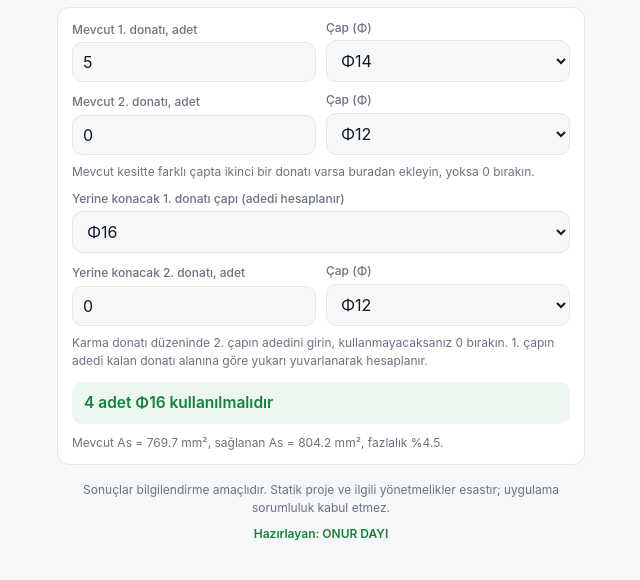
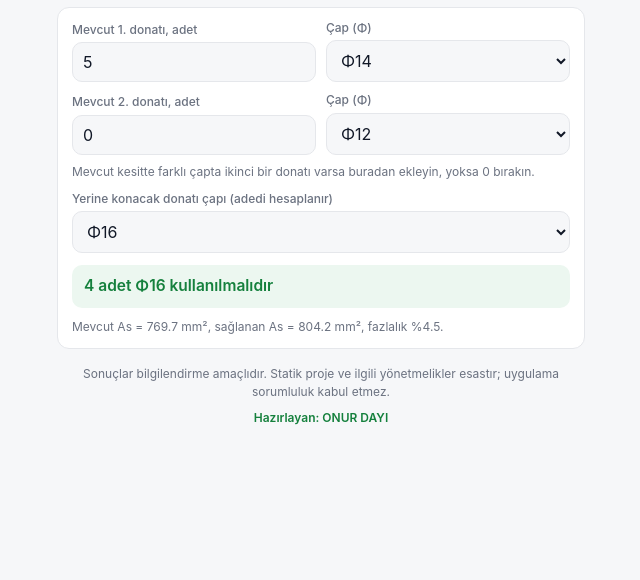
Before and after one commit to onurd55/depom, a plain HTML site: page index.html in a window 1280 px wide. Shown: the part 102-682 px from the top of the page, without its empty margins (319-959 px from the left). Drawn offline with Linux system fonts and the light colour scheme.

Commit message:
Add files via upload

```diff
--- a/index.html
+++ b/index.html
@@ -66,10 +66,7 @@ tr:last-child td{border-bottom:0}
 <div class="row"><div><label>Mevcut 2. donatı, adet</label><input id="n1b" type="number" inputmode="numeric" value="0"></div>
 <div><label>Çap (Φ)</label><select id="d1b" class="dia"></select></div></div>
 <div class="sm">Mevcut kesitte farklı çapta ikinci bir donatı varsa buradan ekleyin, yoksa 0 bırakın.</div>
-<label>Yerine konacak 1. donatı çapı (adedi hesaplanır)</label><select id="d2" class="dia"></select>
-<div class="row"><div><label>Yerine konacak 2. donatı, adet</label><input id="n2b" type="number" inputmode="numeric" value="0"></div>
-<div><label>Çap (Φ)</label><select id="d2b" class="dia"></select></div></div>
-<div class="sm">Karma donatı düzeninde 2. çapın adedini girin, kullanmayacaksanız 0 bırakın. 1. çapın adedi kalan donatı alanına göre yukarı yuvarlanarak hesaplanır.</div>
+<label>Yerine konacak donatı çapı (adedi hesaplanır)</label><select id="d2" class="dia"></select>
 <div class="res" id="r1"></div><div class="sm" id="s1"></div>
 </div>
 </div>
@@ -117,7 +114,7 @@ var A=function(d){return Math.PI*d*d/4};
 var $=function(i){return document.getElementById(i)};
 var up=function(x){return Math.ceil(x-1e-9)};
 document.querySelectorAll('.dia').forEach(function(s){D.forEach(function(d){var o=document.createElement('option');o.value=d;o.textContent='Φ'+d;s.appendChild(o)})});
-$('d1').value=14;$('d2').value=16;$('et').value=8;$('wd').value=12;$('ld').value=12;$('d1b').value=12;$('d2b').value=12;
+$('d1').value=14;$('d2').value=16;$('et').value=8;$('wd').value=12;$('ld').value=12;$('d1b').value=12;
 var G=document.createElement('div');var gh='';
 var dv=[12,12,12];var cn=[1,0,0];var rw=[1,1,1];
 for(var i=0;i<3;i++){gh+='<div class="row"><div><label>'+(i+1)+'. grup adet</label><input id="a'+i+'" type="number" inputmode="numeric" value="'+cn[i]+'"></div><div><label>Çap</label><select id="b'+i+'" class="dia"></select></div><div><label>Sıra</label><select id="q'+i+'"><option value="1">1</option><option value="2">2</option></select></div></div>'}
@@ -129,15 +126,12 @@ Object.keys(CS).forEach(function(k){var o=document.createElement('option');o.val
 [1,1.2,1.4,1.6,1.8,2].forEach(function(a){var o=document.createElement('option');o.value=a;o.textContent=a.toString().replace('.',',');$('al').appendChild(o)});$('al').value=1;
 function c1(){
  var n1=+$('n1').value||0,a1=+$('d1').value,n1b=+$('n1b').value||0,a1b=+$('d1b').value;
- var b=+$('d2').value,n2=+$('n2b').value||0,b2=+$('d2b').value;
+ var b=+$('d2').value;
  var req=n1*A(a1)+n1b*A(a1b);
  if(!(req>0)){$('r1').textContent='';$('s1').textContent='';return}
- var fixed=n2*A(b2),rest=req-fixed,k=rest>0?up(rest/A(b)):0,prov=k*A(b)+fixed;
- var t=[];
- if(k>0)t.push(k+' adet Φ'+b);
- if(n2>0)t.push(n2+' adet Φ'+b2);
+ var k=up(req/A(b)),prov=k*A(b);
  $('r1').className='res ok';
- $('r1').textContent=t.join(' + ')+' kullanılmalıdır';
+ $('r1').textContent=k+' adet Φ'+b+' kullanılmalıdır';
  $('s1').textContent='Mevcut As = '+req.toFixed(1)+' mm², sağlanan As = '+prov.toFixed(1)+' mm², fazlalık %'+((prov/req-1)*100).toFixed(1)+'.';
 }
 function c2(){
--- a/sw.js
+++ b/sw.js
@@ -1,4 +1,4 @@
-var C='donati-v10';
+var C='donati-v11';
 var F=['./','./index.html','./manifest.json','./icon-180.png','./icon-192.png','./icon-512.png'];
 self.addEventListener('install',function(e){e.waitUntil(caches.open(C).then(function(c){return c.addAll(F)}).then(function(){return self.skipWaiting()}))});
 self.addEventListener('activate',function(e){e.waitUntil(caches.keys().then(function(k){return Promise.all(k.filter(function(x){return x!==C}).map(function(x){return caches.delete(x)}))}).then(function(){return self.clients.claim()}))});
```
